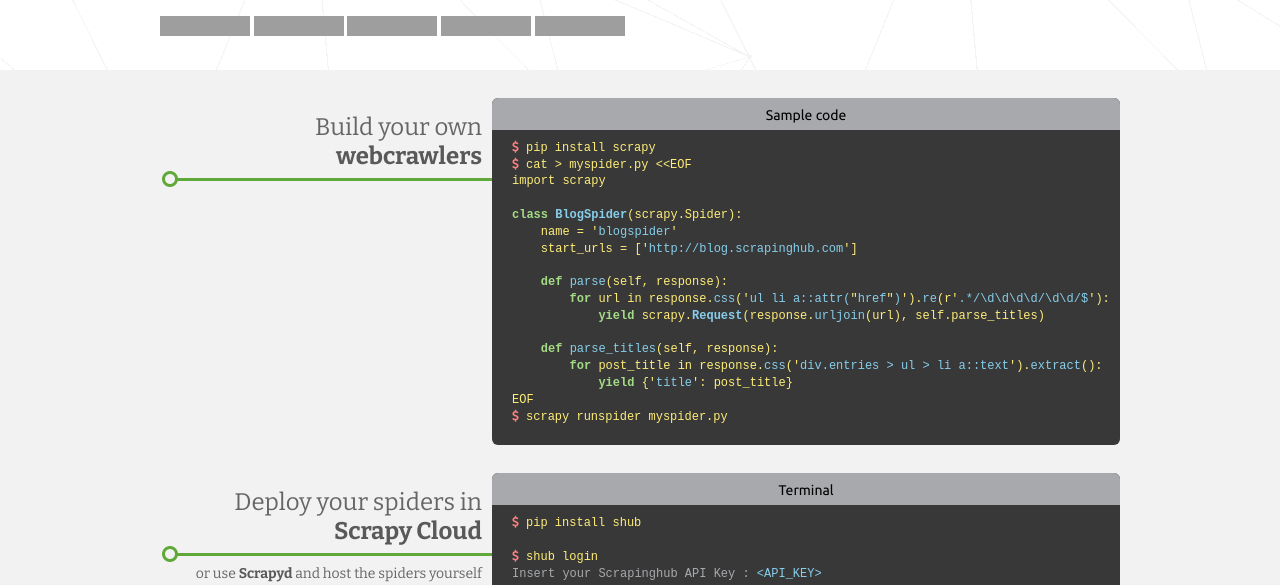
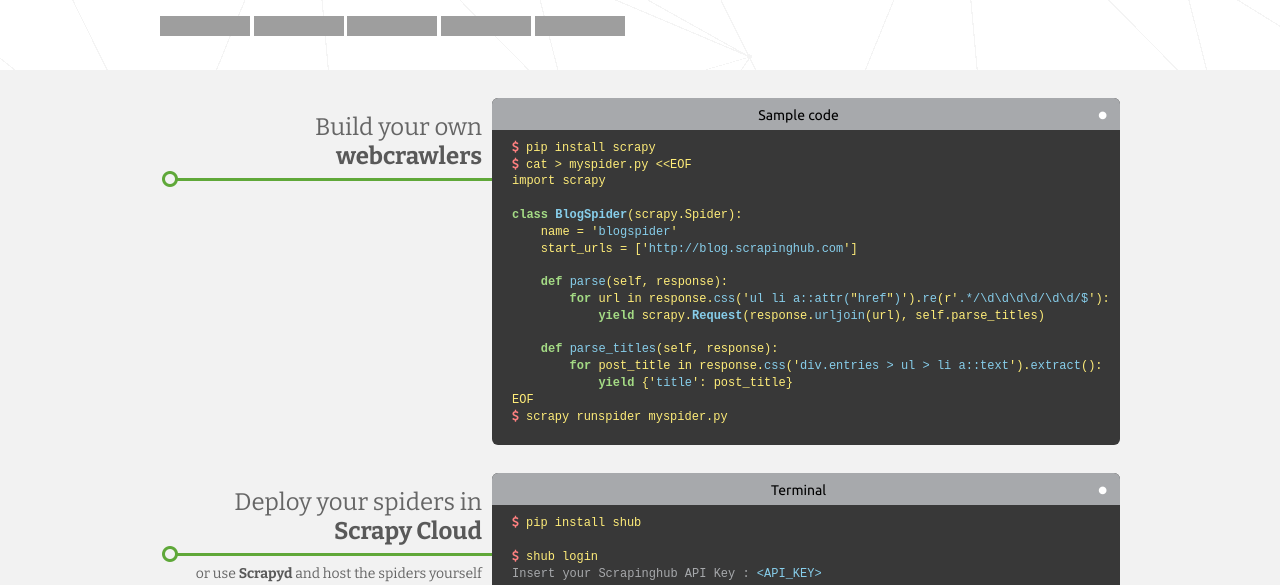
Before and after one commit to scrapy/scrapy.org, a Jekyll site: the page built from index.html, in a window 1280 px wide, cut to the strip 268-853 px from the top of the page. Built offline with Jekyll 4.4.1, drawn with Linux system fonts in a browser that asks for light colours; comment, search, counter and statistics services are not loaded; grey boxes are pictures that could not be loaded.

Commit message:
added the close button to the code boxes

```diff
--- a/css/main.scss
+++ b/css/main.scss
@@ -535,6 +535,14 @@
 		font-family:Courier, 'Ubuntu Mono', $default-font, sans-serif;
 	}
 
+	.close-btn {
+		float: right;
+		font-size: 30px;
+		color: #fff;
+		margin-top: -10px;
+		margin-right: 4px;
+	}
+
 // Third Row //
 
 	.block-01, .block-02, .block-03 {
--- a/index.html
+++ b/index.html
@@ -30,7 +30,7 @@
   <div class="container code-box-line">
     <div class="code-box">
       <div class="box-header">
-        <p>Sample code</p>
+        <p>Sample code<span class="close-btn">&bull;</span></p>
       </div>
       <div class="box-code tab-page active-page">
         <pre>
@@ -63,7 +63,7 @@
   <div class="container code-box-line">
     <div class="code-box">
       <div class="box-header">
-        <p>Terminal</p>
+        <p>Terminal<span class="close-btn">&bull;</span></p>
       </div>
       <div class="box-code tab-page active-page">
         <pre>
```
